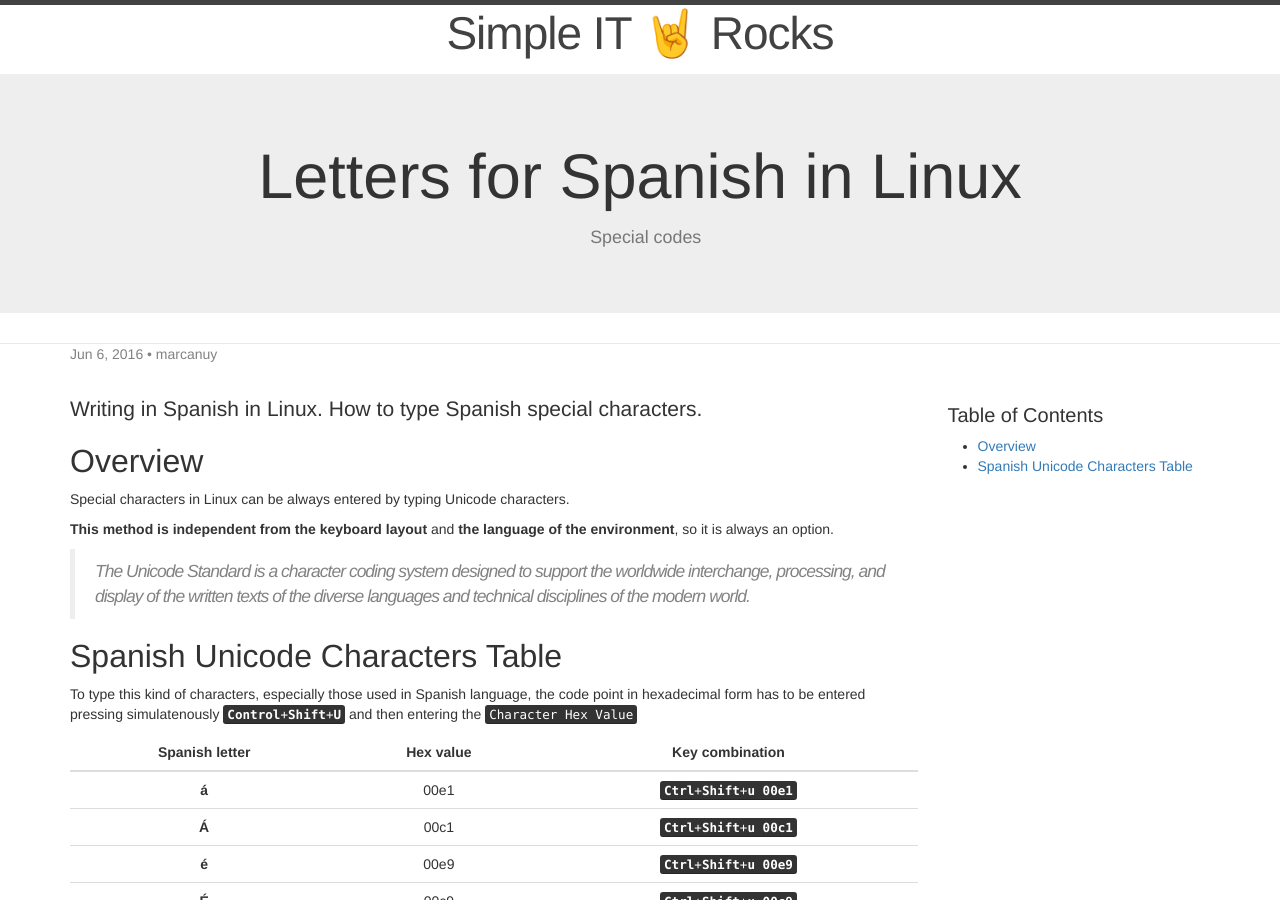
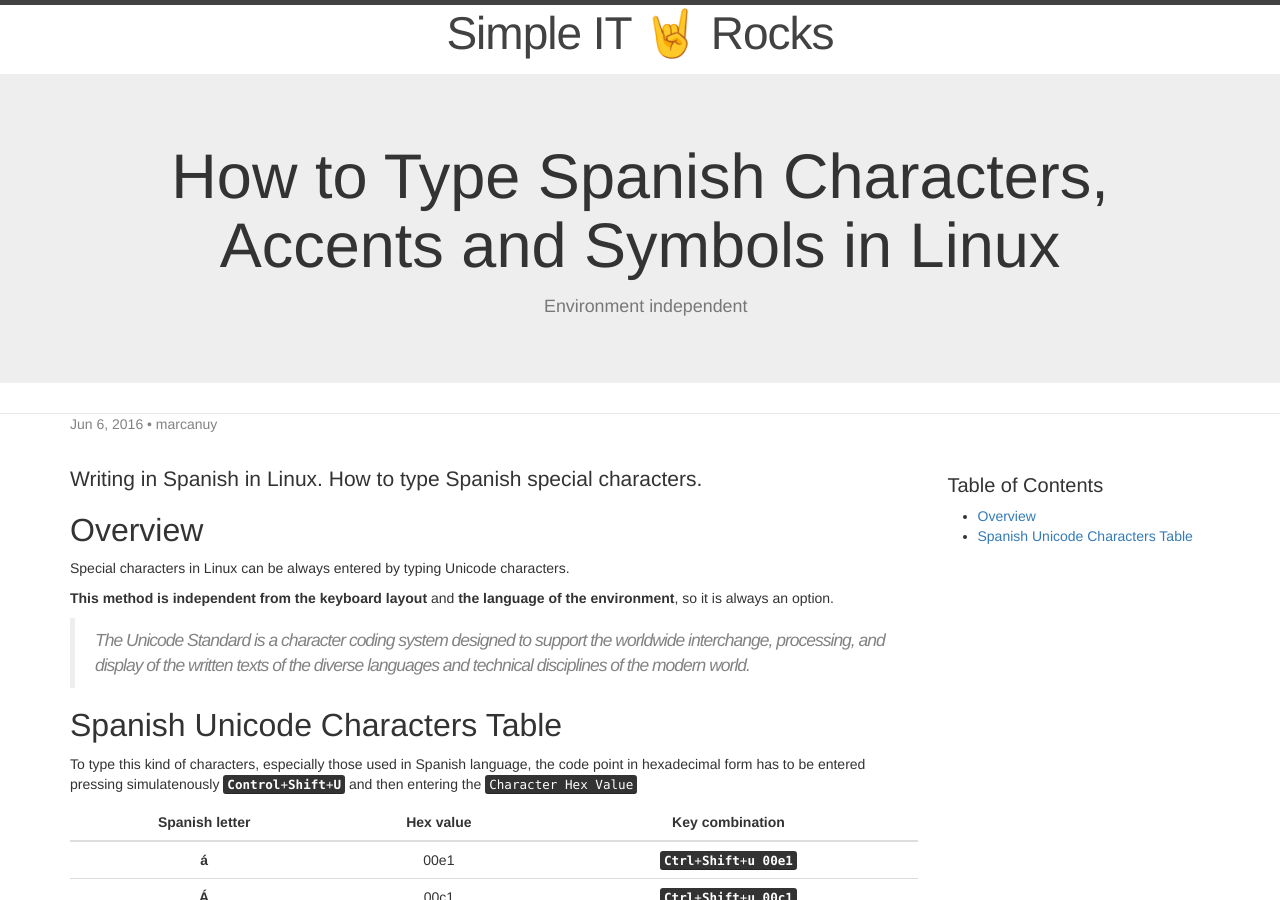
Before and after one commit to marcanuy/simpleit.rocks, a Jekyll site: the page built from docs/linux/_posts/2016-06-06-writing-spanish-in-linux.md, in a window 1280 px wide and 900 px high. Built offline with Jekyll 4.4.1, drawn with Linux system fonts in a browser that asks for light colours; nearby versions of some CDN libraries; library files that are not in the unit come from our copies; comment, search, counter and statistics services are not loaded; the table of contents is made by our own code.

Commit message:
added writing in spanish in linux post

```diff
--- a/docs/linux/_posts/2016-06-06-writing-spanish-in-linux.md
+++ b/docs/linux/_posts/2016-06-06-writing-spanish-in-linux.md
@@ -1,6 +1,6 @@
 ---
-title: Letters for Spanish in Linux
-subtitle: Special codes
+title: How to Type Spanish Characters, Accents and Symbols in Linux
+subtitle: Environment independent
 description: Writing in Spanish in Linux. How to type Spanish special characters.
 layout: post
 ---
```
